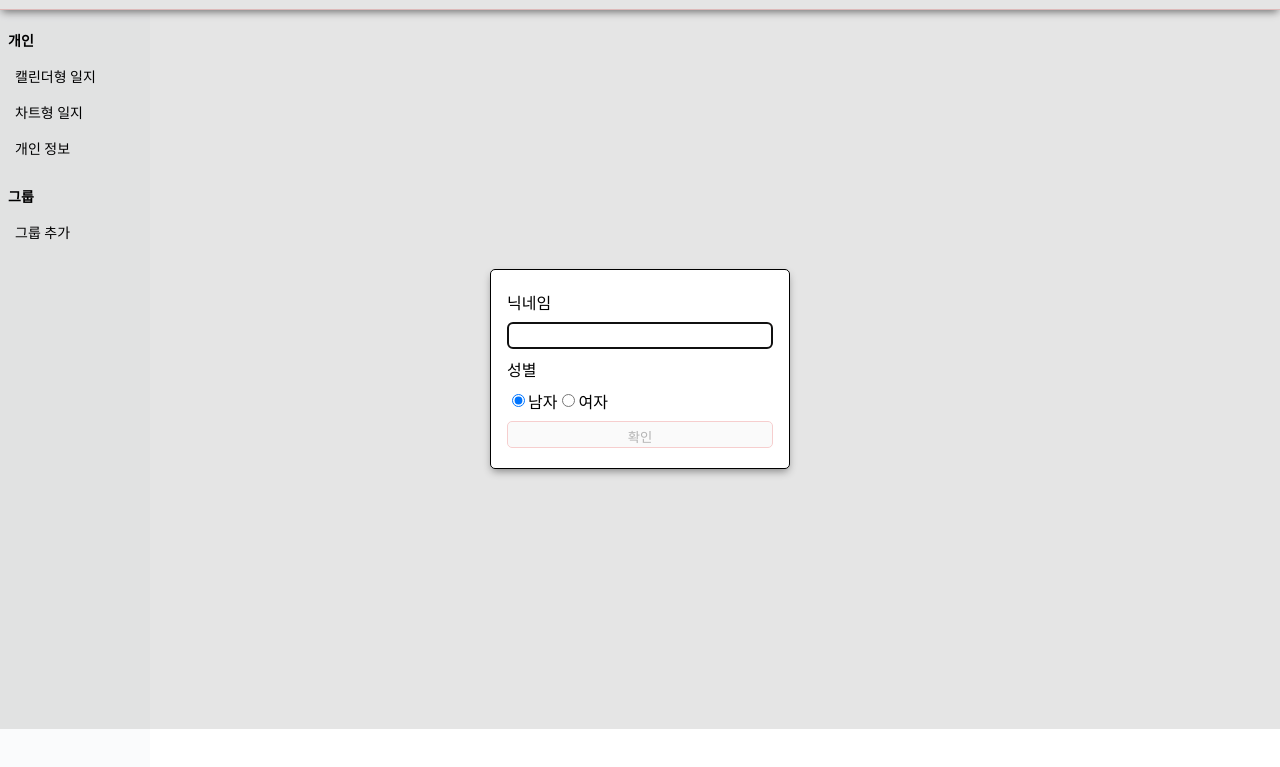
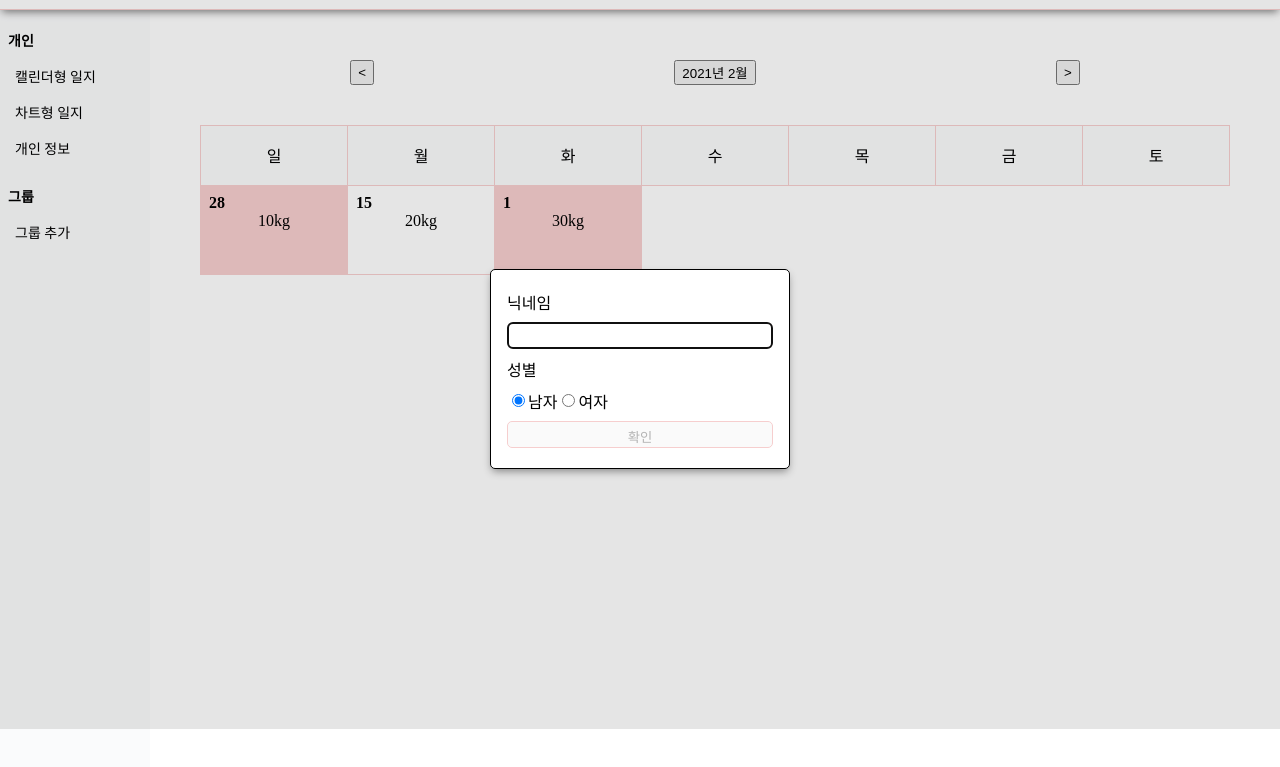
Before and after one commit to hyeongjun3/workout_scheduler, a website with bundled scripts: page workout-stie/daily.html in a window 1280 px wide. Shown: the part 71-838 px from the top of the page. After the commit the page ends 800 px from the top, so only its background shows below. Built offline with nearby package versions, Linux system fonts and the light colour scheme.

Commit message:
Title : [New Feature][User Story] WS-42
Decription :
WS-42

Estimated MD : 1D

Real MD : 2H40M

```diff
--- a/workout-stie/daily.html
+++ b/workout-stie/daily.html
@@ -4,25 +4,15 @@
   <meta charset="UTF-8">
   <meta name="viewport" content="width=device-width, initial-scale=1.0">
   <script type="module" src="scripts/daily.js" defer></script>
+  <!-- <script src="scripts/calender.js" defer></script> -->
   <link rel="stylesheet" href="styles/default.css">
   <link rel="stylesheet" href="styles/header.css">
   <link rel="stylesheet" href="styles/daily.css">
   <link rel="stylesheet" href="styles/mydialog.css">
   <link rel="stylesheet" href="styles/sidebar.css">
+  <link rel="stylesheet" href="styles/calendar.css">
   <title>Document</title>
 </head>
 <body>
-  <!-- <div class="side_bar">
-    <div class="main_menu" id="private_menu">
-      <span class="selected">개인</span>
-      <div class="sub_menu" id="calender_sub_menu">캘린더형 일지</div>
-      <div class="sub_menu" id="chart_sub_menu">차트형 일지</div>
-      <div class="sub_menu" id="private_info_sub_menu">개인 정보</div>
-    </div>
-    <div class="main_menu" id="group_menu">
-      <span>그룹</span>
-      <div class="sub_menu" id="add_group_sub_menu">그룹 추가</div>
-    </div>
-  </div> -->
 </body>
 </html>
--- /dev/null
+++ b/workout-stie/scripts/calender.js
@@ -0,0 +1,123 @@
+
+function MyDate(date,weight,class_name) {
+    this.date = date;
+    this.weight = weight;
+    this.class_name = class_name;
+}
+
+class Calender {
+    constructor(document) {
+        this.document = document;
+    }
+
+    setUI() {
+        this.setField();
+        this.setListener();
+        this.combination();
+    }
+
+    combination() {
+
+        this.calender_control_elem.appendChild(this.control_left_elem);
+        this.calender_control_elem.appendChild(this.control_detail_elem);
+        this.calender_control_elem.appendChild(this.control_right_elem);
+
+        this.index_elem_list.forEach(value => {
+            this.index_group_elem.appendChild(value);
+        })
+
+        this.date_elem_list.forEach(value => {
+            this.date_grid_elem.appendChild(value);
+        })
+
+        this.calender_elem.appendChild(this.index_group_elem);
+        this.calender_elem.appendChild(this.date_grid_elem);
+
+        this.calender_main_window_elem.appendChild(this.calender_control_elem);
+        this.calender_main_window_elem.appendChild(this.calender_elem);
+
+        this.document.querySelector('body').appendChild(this.calender_main_window_elem);
+    }
+
+    setListener() {
+
+    }
+
+    getDateGroup() {
+                /* TODO : need to interact with server */;
+        let test  = [new MyDate('28','10kg','prev_month'),
+                    new MyDate('15','20kg','current_month'),
+                    new MyDate('1','30kg','next_month')];
+        test.forEach(value => {
+            let date_elem = this.document.createElement('div');
+            date_elem.className = 'date ' + value.class_name;
+
+            let date_inner_elem = this.document.createElement('div');
+            date_inner_elem.className = 'date_inner ';
+
+            let inner_span_elem_1  = this.document.createElement('span');
+            inner_span_elem_1.innerHTML = value.date;
+
+            let inner_span_elem_2 = this.document.createElement('span');
+            inner_span_elem_2.innerHTML = value.weight;
+
+            date_inner_elem.appendChild(inner_span_elem_1);
+            date_inner_elem.appendChild(inner_span_elem_2);
+
+            date_elem.appendChild(date_inner_elem);
+
+            this.date_elem_list.push(date_elem);
+        })
+    }
+
+    setField(){
+        this.calender_main_window_elem = this.document.createElement('div');
+        this.calender_main_window_elem.className = 'calender_main_window';
+
+        this.calender_control_elem = this.document.createElement('div');
+        this.calender_control_elem.className = 'calender_control';
+
+        this.control_left_elem = this.document.createElement('button');
+        this.control_left_elem.className = 'control_left';
+        this.control_left_elem.innerHTML = '<'
+
+        this.control_detail_elem = this.document.createElement('button');
+        this.control_detail_elem.className = 'control_detail';
+        /* TODO : need to interact with server */
+        this.control_detail_elem.innerHTML = '2021년 2월';
+
+        this.control_right_elem = this.document.createElement('button');
+        this.control_right_elem.className = 'control_right';
+        this.control_right_elem.innerHTML = '>';
+
+        this.calender_elem = this.document.createElement('div');
+        this.calender_elem.className = 'calender';
+
+        this.index_group_elem = this.document.createElement('div');
+        this.index_group_elem.className = 'index_group';
+
+        this.index_elem_list = [];
+        let index = ['일','월','화','수','목','금','토'];
+        index.forEach(value => {
+            let index_elem = this.document.createElement('div');
+            index_elem.className = 'index';
+
+            let index_inner_elem = this.document.createElement('span');
+            index_inner_elem.className = 'index_inner';
+            index_inner_elem.innerHTML = value;
+
+            index_elem.appendChild(index_inner_elem);
+
+            this.index_elem_list.push(index_elem);
+        })
+
+        this.date_grid_elem = this.document.createElement('div');
+        this.date_grid_elem.className = 'date_grid';
+
+        this.date_elem_list = [];
+        /* TODO : should run in promise */
+        this.getDateGroup();
+    }
+}
+
+export {Calender};
--- a/workout-stie/scripts/daily.js
+++ b/workout-stie/scripts/daily.js
@@ -2,11 +2,13 @@ import myHeader from "./header.js"
 import MyRequest from './request.js'
 import {MyDialogOne, MyDialogAdditional} from './mydialog.js'
 import {SideBar} from './sidebar.js'
+import {Calender} from './calender.js'
 
 let my_header = new myHeader(document);
 let alert_dialog = new MyDialogOne(document, "default", "확인");
 let addiotnal_dialog = new MyDialogAdditional(document);
 let side_bar = new SideBar(document);
+let calender = new Calender(document);
 let my_request = new MyRequest();
 let access_token = '';
 
@@ -14,6 +16,7 @@ my_header.setUI();
 alert_dialog.setUI();
 addiotnal_dialog.setUI();
 side_bar.setUI();
+calender.setUI();
 
 addiotnal_dialog.setConfirmListener(event => {
   let input = addiotnal_dialog.getInput();
--- /dev/null
+++ b/workout-stie/styles/calendar.css
@@ -0,0 +1,85 @@
+.calender_main_window {
+    display: flex;
+    flex-direction: column;
+    margin-left: var(--side_bar_width);
+    padding: var(--calender_window_padding_size);
+}
+
+.calender_control {
+    display: flex;
+    flex-direction: row;
+    justify-content: space-around;
+    margin-bottom: var(--calender_control_margin);
+}
+
+.calender {
+    display: flex;;
+    flex-direction: column;
+}
+
+.index_group {
+    display: grid;
+    grid-template-columns: repeat(7, 1fr);
+    border-top: 1px solid var(--grey-color);
+    border-left: 1px solid var(--grey-color);
+}
+
+.date_grid {
+    display: grid;
+    grid-template-columns: repeat(7, 1fr);
+    border-left: 1px solid var(--grey-color);
+}
+
+.index {
+    position: relative;
+    border-right: 1px solid var(--grey-color);
+    border-bottom: 1px solid var(--grey-color);
+    padding-bottom: calc(2/5 * 100%);
+    background-color: var(--calender_index_background_color);
+}
+
+.index_inner {
+    position: absolute;
+    top : 0;
+    left : 0;;
+    box-sizing: border-box;
+    width: 100%;
+    height: 100%;
+    display: flex;
+    justify-content: center;
+    align-items: center;
+}
+
+.date {
+    border-right: 1px solid var(--grey-color);
+    border-bottom: 1px solid var(--grey-color);
+    position: relative;
+    padding-bottom: calc(3/5 *100%);
+}
+
+.date_inner {
+    position: absolute;
+    top : 0;
+    left : 0;
+    box-sizing: border-box;
+    width: 100%;
+    height: 100%;
+    display: flex;
+    flex-direction: column;
+    justify-content: space-between;
+    padding : var(--default_padding_size)
+}
+
+.date_inner>span:first-child {
+    font-weight: bold;
+}
+
+.date_inner>span:last-child {
+    flex-grow: 2;
+    text-align: center;
+}
+
+.prev_month,
+.next_month {
+    background-color: var(--grey-color);
+}
--- a/workout-stie/styles/default.css
+++ b/workout-stie/styles/default.css
@@ -0,0 +1,18 @@
+:root{
+    /* size */
+    --main_menu_margin_size : 12px;
+    --side_bar_width : 150px;
+    --default_padding_size : 8px;
+    --sub_menu_width_padding_size : 15px;
+    --default_font_size : 14px;
+
+    /* calender */
+    --calender_window_padding_size : 50px;
+    --calender_control_margin : 40px;
+    --calender_index_background_color : #FAFBFC;
+
+    /* color */
+    --side_bar_background_color : #FAFBFC;
+    --side_bar_selected_color : #EBECF0;
+    --grey-color : #F6CECE;
+}
--- a/workout-stie/styles/header.css
+++ b/workout-stie/styles/header.css
@@ -1,7 +1,3 @@
-:root{
-  --grey-color : #F6CECE;
-}
-
 /* TODO : Important 말고 다른거 찾기 */
 .flex{
   display: flex !important;
--- a/workout-stie/styles/sidebar.css
+++ b/workout-stie/styles/sidebar.css
@@ -1,16 +1,3 @@
-:root{
-    /* size */
-    --main_menu_margin_size : 12px;
-    --side_bar_width : 150px;
-    --default_padding_size : 8px;
-    --sub_menu_width_padding_size : 15px;
-    --default_font_size : 14px;
-
-    /* color */
-    --side_bar_background_color : #FAFBFC;
-    --side_bar_selected_color : #EBECF0;
-}
-
 .side_bar {
     display: flex;
     flex-direction: column;
@@ -19,6 +6,9 @@
     height: 100vh;
     width : var(--side_bar_width);
     font-size: var(--default_font_size);
+    position: fixed;
+    top : 81px;
+    left : 0;
 
 }
 
```
